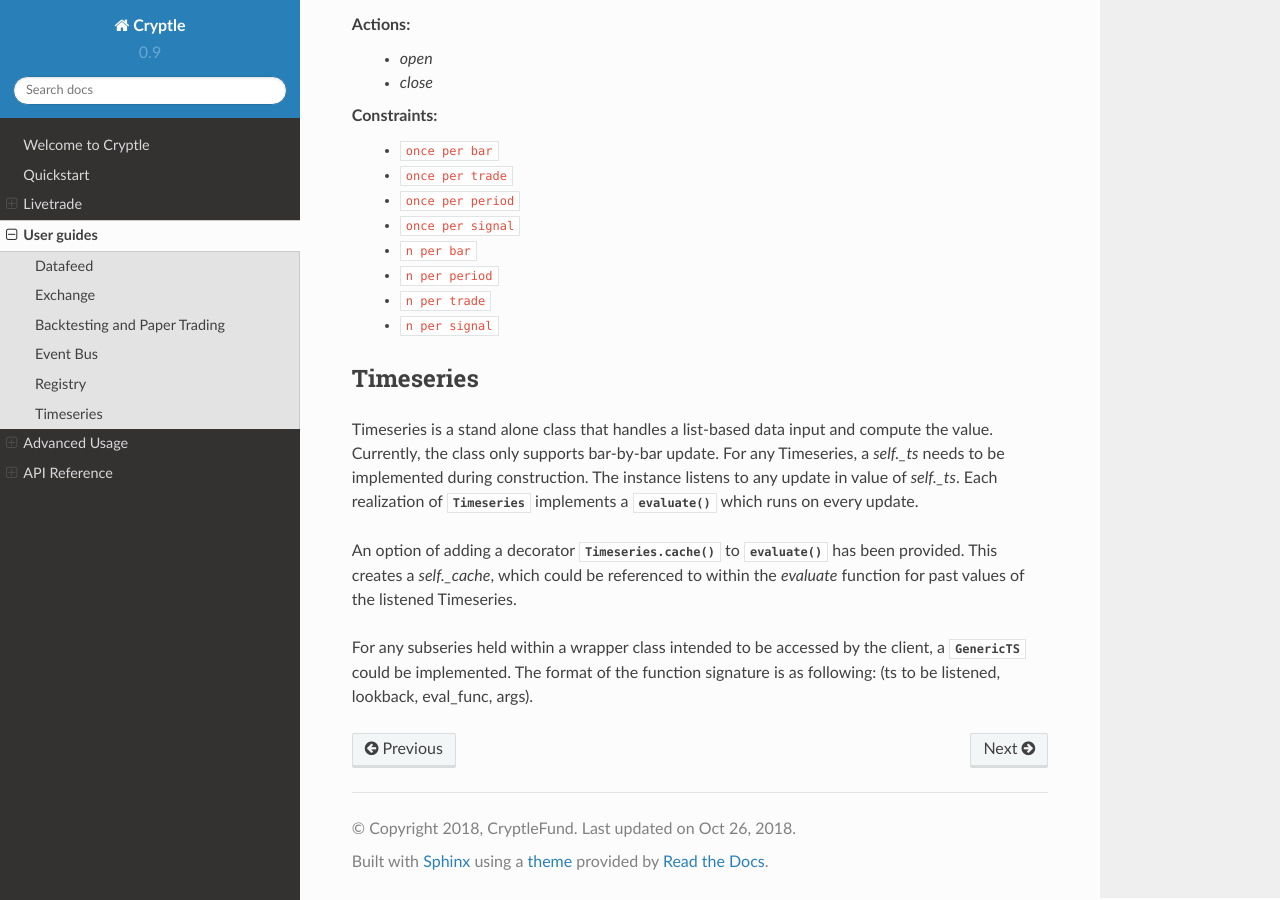
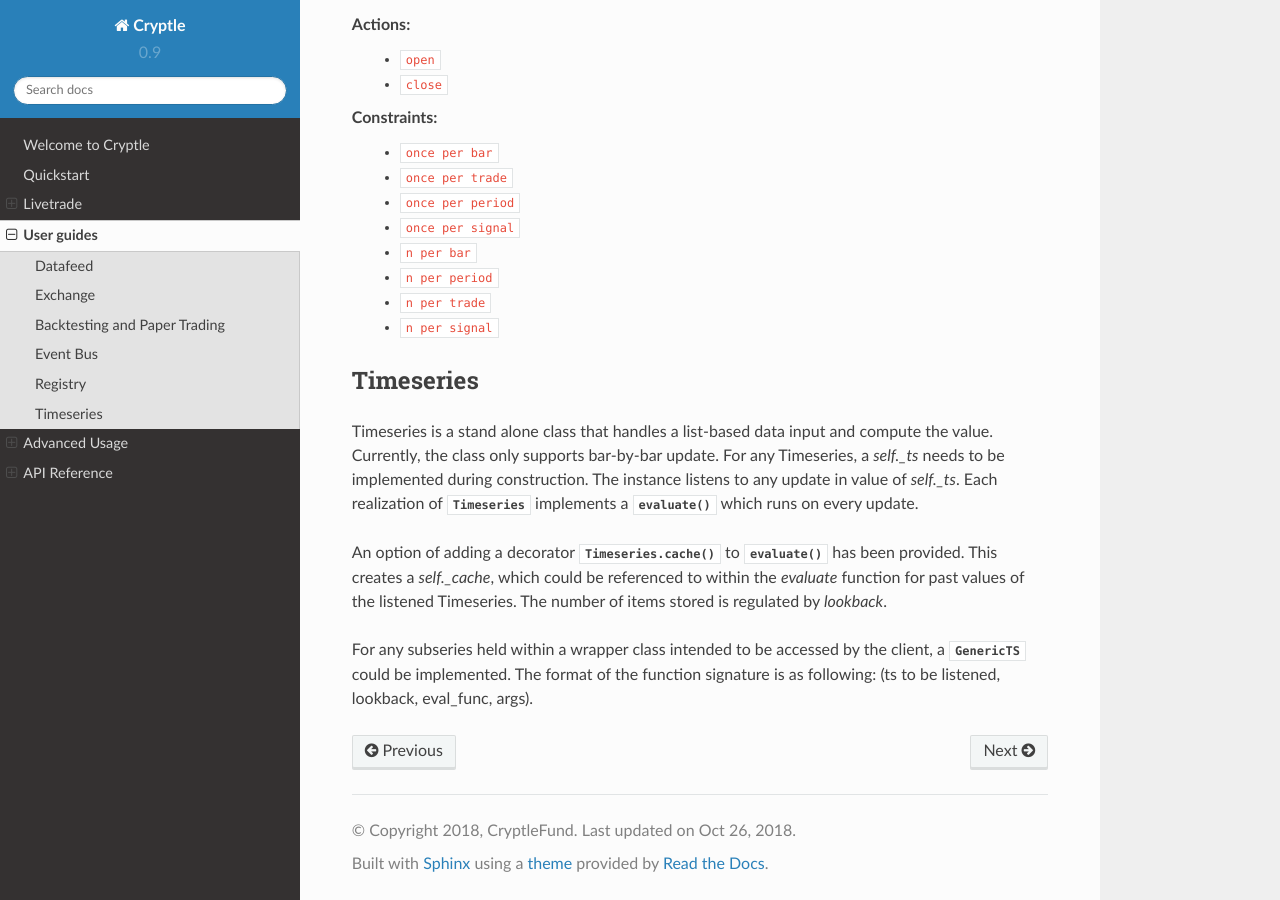
Before and after one commit to bridgelancer/cryptle_fork, a Sphinx documentation site: the page built from docs/guides.rst, in a window 1280 px wide and 900 px high, scrolled down 3208 px. Built offline with Sphinx 7.4.7 and the Read the Docs theme 2.0.0, drawn with Linux system fonts in a browser that asks for light colours.

Commit message:
Fix docs format

```diff
--- a/docs/guides.rst
+++ b/docs/guides.rst
@@ -153,8 +153,8 @@
 Currently the following actions and constraints are supported.
 
 Actions:
-   - `open`
-   - `close`
+   - ``open``
+   - ``close``
 
 Constraints:
    - ``once per bar``
@@ -179,7 +179,8 @@
 
 An option of adding a decorator :meth:`Timeseries.cache` to :meth:`evaluate` has
 been provided. This creates a `self._cache`, which could be referenced to within
-the `evaluate` function for past values of the listened Timeseries.
+the `evaluate` function for past values of the listened Timeseries. The number
+of items stored is regulated by `lookback`.
 
 For any subseries held within a wrapper class intended to be accessed by the
 client, a :class:`GenericTS` could be implemented. The format of the function
```
